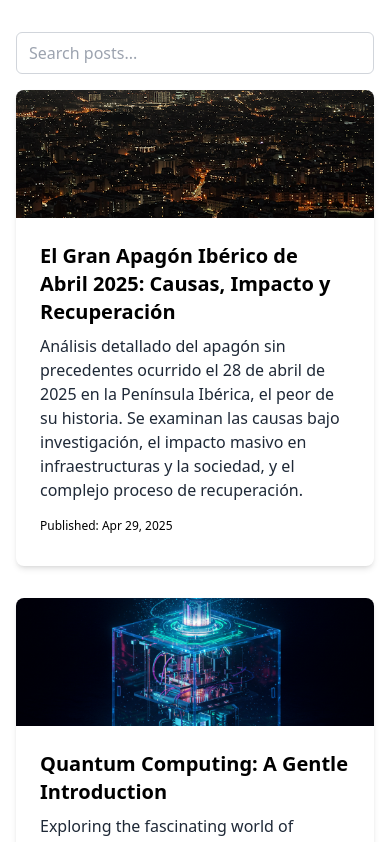
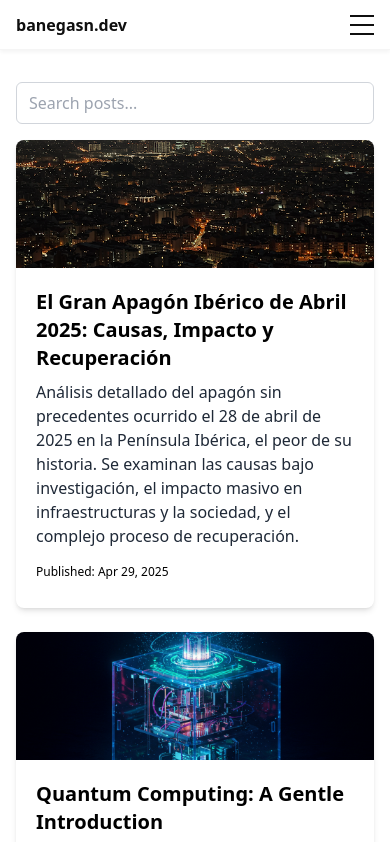
Before and after one commit to Banegasn/web-app, an Angular app: page /blog in a window 390 px wide. Shown: the top 842 px of the page. Built offline with nearby package versions, Linux system fonts and the light colour scheme.

Commit message:
Enhance styling and layout across components; introduce CSS variables for consistent theming. Update app component to include navbar, adjust blog list and post components for improved responsiveness, and refine home component layout.

```diff
--- a/src/app/app.component.ts
+++ b/src/app/app.component.ts
@@ -1,10 +1,15 @@
 import { ChangeDetectionStrategy, Component } from '@angular/core';
 import { RouterOutlet } from '@angular/router';
+import { NavbarComponent } from './navbar/navbar.component';
 
 @Component({
     selector: 'app-root',
-    imports: [RouterOutlet],
-    template: `<router-outlet />`,
+    standalone: true,
+    imports: [RouterOutlet, NavbarComponent],
+    template: `
+        <app-navbar />
+        <router-outlet />
+    `,
     changeDetection: ChangeDetectionStrategy.OnPush
 })
 export class AppComponent { }
--- a/src/app/blog/blog-list/blog-list.component.css
+++ b/src/app/blog/blog-list/blog-list.component.css
@@ -1,5 +1,9 @@
 :host {
-    max-width: 1000px;
     display: block;
     margin: 0 auto;
+    padding: 0 1rem;
 }
+
+.container {
+    max-width: var(--app-width);
+}
--- a/src/app/blog/blog-list/blog-list.component.html
+++ b/src/app/blog/blog-list/blog-list.component.html
@@ -1,8 +1,8 @@
-<div class="container mx-auto px-4 py-8">
+<div class="container mx-auto py-8">
     <app-search-bar [(search)]="search" />
 
     @if(filteredPosts(); as posts) {
-        <div class="grid grid-cols-1 md:grid-cols-2 lg:grid-cols-3 gap-8">
+        <div class="grid grid-cols-1 md:grid-cols-2 lg:grid-cols-3 gap-6">
             @for(post of posts; track post.id) {
                 <app-blog-post-card [post]="post" />
             } @empty {
--- a/src/app/blog/blog-post/blog-post.component.css
+++ b/src/app/blog/blog-post/blog-post.component.css
@@ -87,13 +87,13 @@ ol {
 .post-main-container {
     display: flex;
     flex-direction: column;
-    max-width: 90ch;
-    max-height: 90%;
+    max-width: var(--app-width);
+    max-height: 100%;
 }
 
 .blog-post {
     display: flex;
-    height: 100%;
+    height: calc(100dvh - var(--navbar-min-height));
     flex-direction: column;
     align-items: center;
     justify-content: center;
--- a/src/app/components/post-card/blog-post-card.component.html
+++ b/src/app/components/post-card/blog-post-card.component.html
@@ -10,8 +10,10 @@
         </div>
     }
 
-    <div class="p-6 flex-grow flex flex-col">
-        <h3 class="text-xl font-semibold mb-2 text-text dark:text-text-dark">{{ post().title }}</h3>
+    <div class="p-5 flex-grow flex flex-col">
+        <h3 class="text-xl font-semibold mb-2 text-text dark:text-text-dark">
+            {{ post().title }}
+        </h3>
 
         <p class="text-gray-800 mb-4 flex-grow">{{ post().summary }}</p>
         <div class="mt-auto self-start"></div>
--- a/src/app/home/home.component.css
+++ b/src/app/home/home.component.css
@@ -1,4 +1,4 @@
 app-intro {
-    height: 25vh;
-    padding: 1rem;
+    height: 20vh;
+    padding: 0 1rem;
 }
--- a/src/app/home/home.component.ts
+++ b/src/app/home/home.component.ts
@@ -9,7 +9,7 @@ import { BlogSectionComponent } from './blog-section/blog-section.component';
         IntroComponent
     ],
     template: `
-        <div class="overflow-hidden min-h-full flex flex-col justify-center items-center p-4">
+        <div class="overflow-hidden flex flex-col justify-center items-center p-4">
             <app-intro/>
             <app-blog-section/>
         </div>
--- /dev/null
+++ b/src/app/navbar/navbar.component.css
@@ -0,0 +1,194 @@
+:host {
+    display: block;
+    width: 100%;
+    background-color: var(--navbar-bg, #fff);
+    box-shadow: var(--navbar-shadow, 0 2px 4px rgba(0, 0, 0, 0.05));
+    position: sticky;
+    padding: 0 1rem;
+    top: 0;
+    z-index: 1000;
+    border-bottom: 1px solid var(--navbar-mobile-item-border-color, #f5f5f5);
+    height: var(--navbar-min-height, 60px);
+}
+
+.navbar {
+    display: flex;
+    justify-content: space-between;
+    align-items: center;
+    padding: var(--navbar-padding, 0.75rem 0);
+    max-width: var(--navbar-max-width, 1200px);
+    margin: 0 auto;
+    min-height: var(--navbar-min-height, 60px);
+    /* Ensure consistent height */
+}
+
+.navbar-brand {
+    display: flex;
+    align-items: center;
+}
+
+.navbar-logo {
+    font-size: var(--navbar-logo-size, 1.5rem);
+    font-weight: bold;
+    color: var(--navbar-text-color, #333);
+    text-decoration: none;
+    transition: color 0.3s ease;
+}
+
+.navbar-logo:hover {
+    color: var(--navbar-hover-color, #007bff);
+}
+
+.navbar-menu {
+    display: flex;
+    align-items: center;
+    gap: var(--navbar-gap, 2rem);
+}
+
+.navbar-item {
+    color: var(--navbar-text-color, #555);
+    text-decoration: none;
+    font-size: var(--navbar-item-size, 1rem);
+    /* Add vertical padding for better click area */
+    position: relative;
+    transition: color 0.3s ease;
+}
+
+.navbar-item::after {
+    content: '';
+    position: absolute;
+    width: 0;
+    height: 2px;
+    bottom: 0;
+    left: 50%;
+    transform: translateX(-50%);
+    background-color: var(--navbar-hover-color, #007bff);
+    transition: width 0.3s ease;
+}
+
+.navbar-item:hover {
+    color: var(--navbar-hover-color, #007bff);
+}
+
+.navbar-item:hover::after {
+    width: 100%;
+}
+
+/* Hamburger Menu */
+.navbar-burger {
+    display: none;
+    /* Hidden by default */
+    cursor: pointer;
+    background: none;
+    border: none;
+    padding: 0;
+    width: 24px;
+    /* Fixed width */
+    height: 24px;
+    /* Fixed height */
+    position: relative;
+    /* Needed for absolute positioning of spans */
+}
+
+.navbar-burger span {
+    display: block;
+    width: 100%;
+    height: 2px;
+    background-color: var(--navbar-text-color, #333);
+    margin: 2px 0;
+    /* Spacing between lines */
+    transition: transform 0.3s ease, opacity 0.3s ease;
+    position: absolute;
+    /* Position spans for animation */
+    left: 0;
+}
+
+/* Position spans for hamburger shape */
+.navbar-burger span:nth-child(1) {
+    top: 0;
+}
+
+.navbar-burger span:nth-child(2) {
+    top: 9px;
+}
+
+/* (24px height - 2px line height) / 2 - 2px line height / 2 = 11 - 2 = 9px */
+.navbar-burger span:nth-child(3) {
+    top: 18px;
+}
+
+/* 24px height - 2px line height = 22px */
+
+/* Hamburger animation to 'X' */
+.navbar-burger[aria-expanded="true"] span:nth-child(1) {
+    transform: translateY(9px) rotate(45deg);
+}
+
+.navbar-burger[aria-expanded="true"] span:nth-child(2) {
+    opacity: 0;
+}
+
+.navbar-burger[aria-expanded="true"] span:nth-child(3) {
+    transform: translateY(-9px) rotate(-45deg);
+}
+
+/* Responsive Styles */
+@media (max-width: 768px) {
+    .navbar-menu {
+        display: none;
+        /* Hide menu items by default */
+        position: absolute;
+        top: var(--navbar-min-height, 60px);
+        /* Position below navbar */
+        left: 0;
+        right: 0;
+        background-color: var(--navbar-mobile-bg, #fff);
+        gap: 0;
+        flex-direction: column;
+        align-items: stretch;
+        /* Stretch items */
+        padding: 0;
+        box-shadow: var(--navbar-mobile-shadow, 0 4px 6px rgba(0, 0, 0, 0.1));
+        border-top: 1px solid var(--navbar-mobile-border-color, #eee);
+        opacity: 0;
+        transform: translateY(-10px);
+        transition: opacity 0.3s ease, transform 0.3s ease;
+        pointer-events: none;
+        /* Prevent interaction when hidden */
+    }
+
+    .navbar-menu.is-active {
+        display: flex;
+        /* Show menu when active */
+        opacity: 1;
+        transform: translateY(0);
+        pointer-events: auto;
+        /* Allow interaction when visible */
+    }
+
+    .navbar-item {
+        text-align: center;
+        padding: 1rem 1.5rem;
+        /* Adjust padding for mobile */
+        border-bottom: 1px solid var(--navbar-mobile-item-border-color, #f5f5f5);
+    }
+
+    .navbar-item:last-child {
+        border-bottom: none;
+    }
+
+    .navbar-item::after {
+        display: none;
+        /* Hide underline effect on mobile */
+    }
+
+    .navbar-item:hover {
+        background-color: var(--navbar-mobile-hover-bg, #f9f9f9);
+        color: var(--navbar-hover-color, #007bff);
+    }
+
+    .navbar-burger {
+        display: block;
+        /* Show hamburger */
+    }
+}
--- /dev/null
+++ b/src/app/navbar/navbar.component.html
@@ -0,0 +1,14 @@
+<nav class="navbar">
+    <div class="navbar-brand">
+        <a routerLink="/" class="navbar-logo">banegasn.dev</a>
+    </div>
+    <div class="navbar-menu" [class.is-active]="isMenuOpen">
+        <a routerLink="/" routerLinkActive="active" [routerLinkActiveOptions]="{ exact: true }" class="navbar-item">Home</a>
+        <a routerLink="/blog" routerLinkActive="active" class="navbar-item">Blog</a>
+    </div>
+    <button class="navbar-burger" (click)="toggleMenu()" [attr.aria-expanded]="isMenuOpen" aria-label="menu">
+        <span></span>
+        <span></span>
+        <span></span>
+    </button>
+</nav>
--- /dev/null
+++ b/src/app/navbar/navbar.component.ts
@@ -0,0 +1,18 @@
+import { ChangeDetectionStrategy, Component } from '@angular/core';
+import { RouterModule } from '@angular/router'; // Import RouterModule
+
+@Component({
+    selector: 'app-navbar',
+    standalone: true,
+    imports: [RouterModule],
+    templateUrl: './navbar.component.html',
+    styleUrls: ['./navbar.component.css'],
+    changeDetection: ChangeDetectionStrategy.OnPush,
+})
+export class NavbarComponent {
+    isMenuOpen = false;
+
+    toggleMenu(): void {
+        this.isMenuOpen = !this.isMenuOpen;
+    }
+}
--- a/src/styles.css
+++ b/src/styles.css
@@ -7,3 +7,22 @@ html,
 body {
     height: 100%;
 }
+
+
+:root {
+    --primary-color: #00a3ee;
+    --app-width: 900px;
+    --navbar-bg: #ffffff;
+    --navbar-mobile-bg: #ffffff;
+    --navbar-text-color: #0f0f0f;
+    --navbar-padding: .5rem 0;
+    --navbar-max-width: var(--app-width);
+    --navbar-min-height: 50px;
+    --navbar-hover-color: var(--primary-color);
+    --navbar-logo-size: 1rem;
+    --navbar-item-size: 1rem;
+    --navbar-mobile-shadow: 0 4px 6px rgba(0, 0, 0, 0.1);
+    --navbar-mobile-border-color: #eeeeee;
+    --navbar-mobile-item-border-color: #f5f5f5;
+    --navbar-mobile-hover-bg: #f9f9f9;
+}
```
